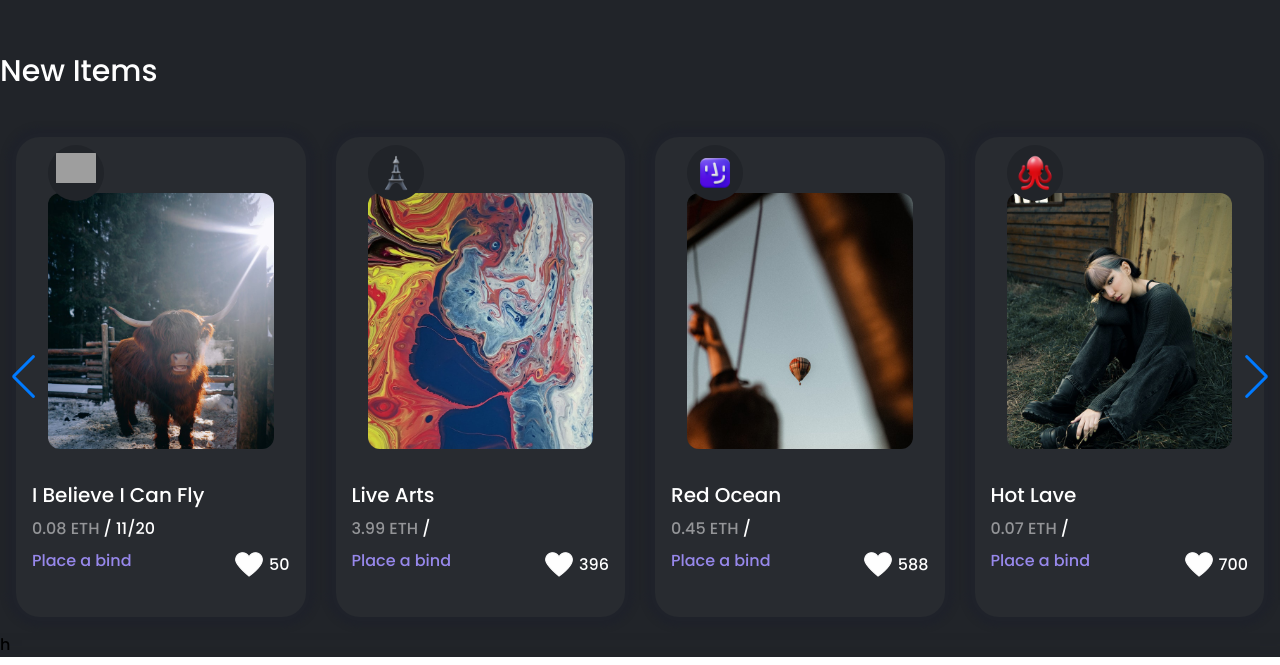
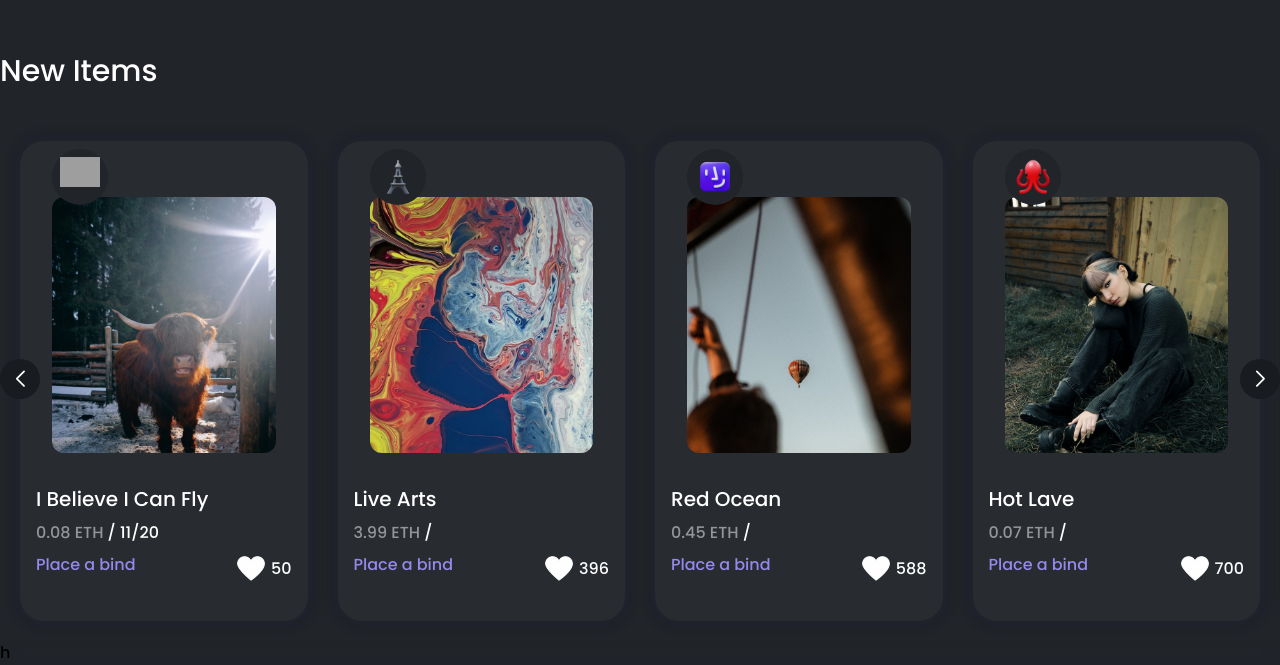
Before and after one commit to TJIGRIS/primer_proyecto_react, a React (Vite) app: page / in a window 1280 px wide. Shown: the part 1099-1764 px from the top of the page. Built offline with nearby package versions, Linux system fonts and the light colour scheme; grey boxes are pictures that could not be loaded.

Commit message:
final sw

```diff
--- a/src/index.css
+++ b/src/index.css
@@ -25,3 +25,30 @@ body {
 .box-shadow2 {
   box-shadow: 0px 0px 5px 10px rgb(31, 34, 42);
 }
+
+.swiper-button-prev,
+.swiper-rtl .swiper-button-next {
+  left: 0;
+  right: auto;
+}
+
+.swiper-button-next, .swiper-rtl .swiper-button-prev {
+  right: 0;
+  left: auto;
+}
+
+.swiper-button-next,
+.swiper-button-prev {
+  position: absolute;
+  top: var(--swiper-navigation-top-offset, 50%);
+  width: 2.5rem;
+  height: 2.5rem;
+  color: #fff;
+  border-radius: 50%;
+  background: #181b20;
+}
+
+.swiper-button-next:after, .swiper-button-prev:after {
+  font-size: 1rem;
+  font-weight: bold;
+}
--- a/src/pages/Hero.jsx
+++ b/src/pages/Hero.jsx
@@ -40,7 +40,7 @@ export const Hero = () => {
             rewind={true}
             navigation={true}
             modules={[Navigation]}
-            className="p-4"
+            className="p-5"
           >
             {newItems.map((item) => (
               <SwiperSlide className="bg-[#282b30] rounded-3xl h-[30rem] box-shadow2 overflow-hidden">
```
